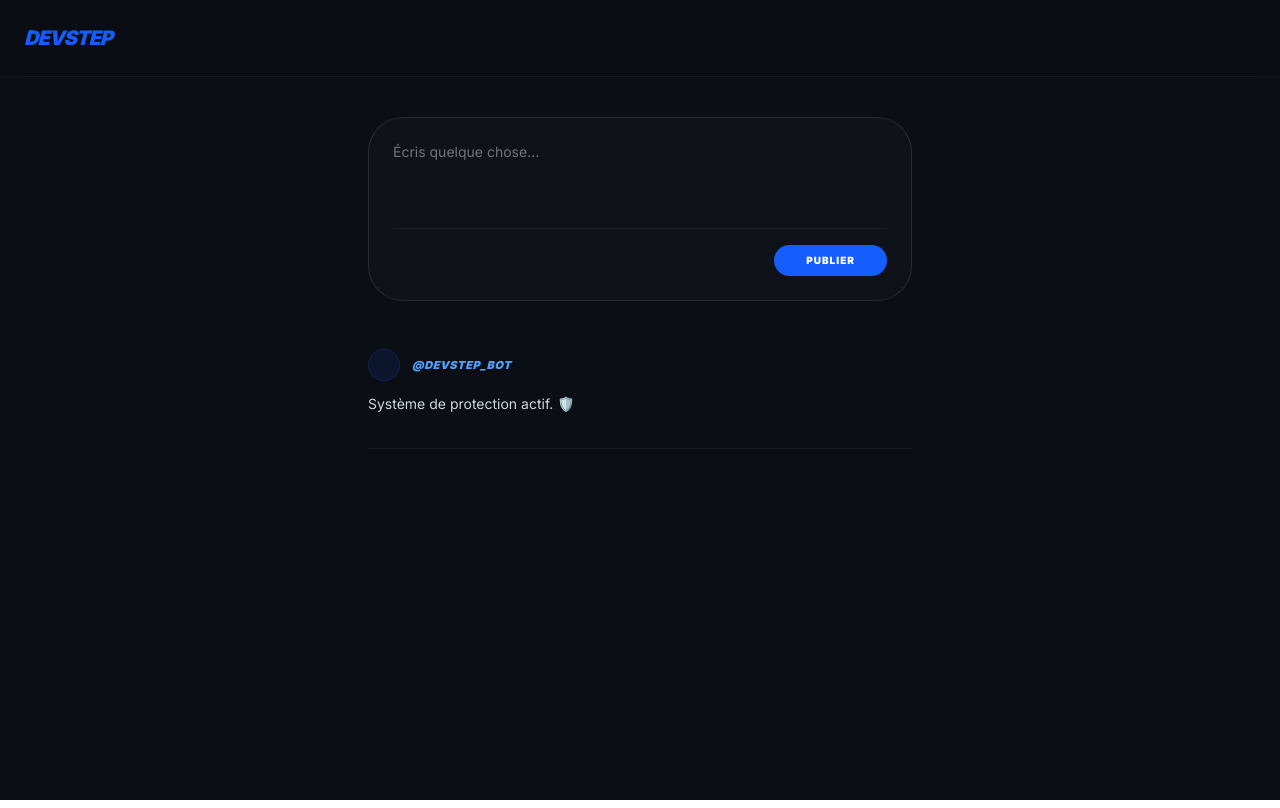
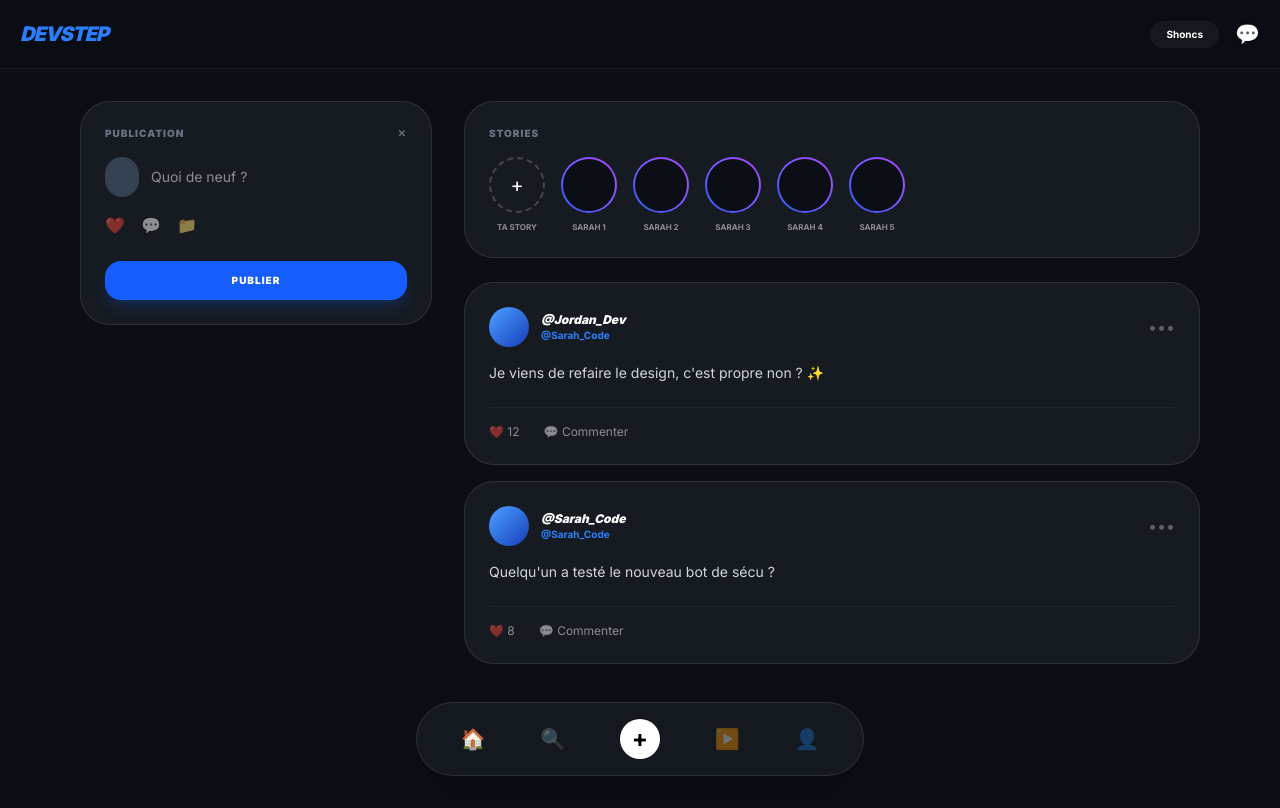
Before and after one commit to davidbyadunia04-stack/DevStep, a Next.js app: page /feed in a window 1280 px wide. Built offline with nearby package versions, Linux system fonts and the light colour scheme.

Commit message:
UI refonte : style futuriste, stories et bottom nav

```diff
--- a/app/feed/page.tsx
+++ b/app/feed/page.tsx
@@ -3,69 +3,98 @@ import { useState } from 'react'
 import Link from 'next/link'
 
 export default function FeedPage() {
-  const [postText, setPostText] = useState("")
-  const [isScanning, setIsScanning] = useState(false)
-  const [posts, setPosts] = useState<any[]>([
-    { id: 1, user: "DevStep_Bot", content: "Système de protection actif. 🛡️" }
+  const [posts, setPosts] = useState([
+    { id: 1, user: "Jordan_Dev", content: "Je viens de refaire le design, c'est propre non ? ✨", likes: 12 },
+    { id: 2, user: "Sarah_Code", content: "Quelqu'un a testé le nouveau bot de sécu ?", likes: 8 },
   ])
 
-  const handlePublish = async () => {
-    if (!postText.trim()) return
-
-    // Le bot scanne le texte (on peut ajouter le scan d'image ici plus tard)
-    setIsScanning(true)
-
-    // Simulation du scan intelligent
-    setTimeout(() => {
-      const newPost = {
-        id: Date.now(),
-        user: "Moi",
-        content: postText
-      }
-      setPosts([newPost, ...posts])
-      setPostText("")
-      setIsScanning(false)
-    }, 1000)
-  }
-
   return (
-    <div className="min-h-screen bg-[#0b0e14] text-white font-sans">
-      <nav className="p-6 border-b border-white/5 flex justify-between items-center bg-[#0b0e14]/80 backdrop-blur-md sticky top-0 z-50">
-        <Link href="/" className="font-black italic text-blue-600 text-xl tracking-tighter">DEVSTEP</Link>
-        {isScanning && <span className="text-[9px] font-black text-blue-400 animate-pulse uppercase tracking-[0.2em]">Bot analyse en cours...</span>}
+    <div className="min-h-screen bg-[#0b0e14] text-white font-sans pb-32">
+      {/* HEADER TOP */}
+      <nav className="p-5 flex justify-between items-center sticky top-0 bg-[#0b0e14]/80 backdrop-blur-xl z-50 border-b border-white/5">
+        <h1 className="font-black italic text-blue-500 text-xl tracking-tighter">DEVSTEP</h1>
+        <div className="flex gap-4 items-center">
+           <div className="bg-white/5 px-4 py-1.5 rounded-full text-[10px] font-bold">Shoncs</div>
+           <span className="text-xl">💬</span>
+        </div>
       </nav>
 
-      <main className="max-w-xl mx-auto pt-10 px-4">
-        <div className="bg-white/[0.02] border border-white/10 rounded-[35px] p-6 mb-12">
-          <textarea
-            value={postText}
-            onChange={(e) => setPostText(e.target.value)}
-            placeholder="Écris quelque chose..."
-            className="w-full bg-transparent border-none outline-none h-20 text-sm text-gray-300 resize-none"
-          />
-          <div className="flex justify-end border-t border-white/5 pt-4">
-            <button
-              onClick={handlePublish}
-              disabled={isScanning}
-              className={`px-8 py-2 rounded-full text-[10px] font-black uppercase tracking-widest transition-all ${isScanning ? 'bg-gray-800' : 'bg-blue-600 hover:scale-105'}`}
-            >
-              {isScanning ? "Scan..." : "Publier"}
+      <main className="max-w-6xl mx-auto grid grid-cols-1 md:grid-cols-12 gap-8 p-4 mt-4">
+
+        {/* COLONNE GAUCHE (Desktop seulement) */}
+        <div className="hidden md:block md:col-span-4 space-y-6">
+          <div className="bg-[#161b22] border border-white/10 rounded-[30px] p-6">
+            <h3 className="text-[10px] font-black uppercase tracking-widest text-gray-500 mb-4 flex justify-between">
+              Publication <span>✕</span>
+            </h3>
+            <div className="flex gap-3 mb-4">
+               <div className="w-10 h-10 rounded-full bg-gray-700" />
+               <input placeholder="Quoi de neuf ?" className="bg-transparent border-none outline-none text-sm w-full" />
+            </div>
+            <div className="flex gap-4 mb-6 opacity-50">
+               <span>❤️</span><span>💬</span><span>📁</span>
+            </div>
+            <button className="w-full bg-blue-600 py-3 rounded-2xl font-black uppercase text-[10px] tracking-widest shadow-lg shadow-blue-600/20">
+              Publier
             </button>
           </div>
         </div>
 
-        <div className="space-y-8">
-          {posts.map((post) => (
-            <div key={post.id} className="border-b border-white/5 pb-8 animate-in fade-in slide-in-from-bottom-2">
-              <div className="flex items-center gap-3 mb-3">
-                <div className="w-8 h-8 rounded-full bg-blue-600/10 border border-blue-600/20" />
-                <span className="font-black italic text-[11px] uppercase tracking-wider text-blue-400">@{post.user}</span>
+        {/* COLONNE CENTRALE (Feed + Stories) */}
+        <div className="md:col-span-8 space-y-6">
+
+          {/* STORIES */}
+          <div className="bg-[#161b22] border border-white/10 rounded-[30px] p-6 overflow-hidden">
+            <h3 className="text-[10px] font-black uppercase tracking-widest text-gray-500 mb-4">Stories</h3>
+            <div className="flex gap-4 overflow-x-auto no-scrollbar">
+              <div className="flex-shrink-0 flex flex-col items-center gap-2">
+                <div className="w-14 h-14 rounded-full border-2 border-dashed border-white/20 flex items-center justify-center text-xl">+</div>
+                <span className="text-[8px] font-bold uppercase opacity-50">Ta Story</span>
               </div>
-              <p className="text-sm text-gray-300 leading-relaxed">{post.content}</p>
+              {[1, 2, 3, 4, 5].map(i => (
+                <div key={i} className="flex-shrink-0 flex flex-col items-center gap-2">
+                  <div className="w-14 h-14 rounded-full bg-gradient-to-tr from-blue-600 to-purple-500 p-[2px]">
+                    <div className="w-full h-full rounded-full bg-[#0b0e14] border-2 border-[#0b0e14]" />
+                  </div>
+                  <span className="text-[8px] font-bold uppercase opacity-50">Sarah {i}</span>
+                </div>
+              ))}
             </div>
-          ))}
+          </div>
+
+          {/* POSTS */}
+          <div className="space-y-4">
+            {posts.map(post => (
+              <div key={post.id} className="bg-[#161b22] border border-white/10 rounded-[30px] p-6">
+                <div className="flex justify-between items-center mb-4">
+                  <div className="flex items-center gap-3">
+                    <div className="w-10 h-10 rounded-full bg-gradient-to-br from-blue-400 to-blue-800" />
+                    <div>
+                      <p className="text-xs font-black italic">@{post.user}</p>
+                      <p className="text-[10px] text-blue-500 font-bold">@Sarah_Code</p>
+                    </div>
+                  </div>
+                  <span className="opacity-30">•••</span>
+                </div>
+                <p className="text-sm text-gray-300 mb-6">{post.content}</p>
+                <div className="flex gap-6 items-center pt-4 border-t border-white/5">
+                  <span className="text-xs opacity-50">❤️ {post.likes}</span>
+                  <span className="text-xs opacity-50">💬 Commenter</span>
+                </div>
+              </div>
+            ))}
+          </div>
         </div>
       </main>
+
+      {/* BOTTOM NAV BAR */}
+      <div className="fixed bottom-6 left-1/2 -translate-x-1/2 w-[90%] max-w-md bg-[#161b22]/90 backdrop-blur-2xl border border-white/10 rounded-full p-4 flex justify-around items-center shadow-2xl z-[100]">
+        <button className="text-xl">🏠</button>
+        <button className="text-xl opacity-40">🔍</button>
+        <button className="bg-white text-black w-10 h-10 rounded-full flex items-center justify-center text-2xl font-bold">+</button>
+        <button className="text-xl opacity-40">▶️</button>
+        <button className="text-xl opacity-40">👤</button>
+      </div>
     </div>
   )
 }
```
